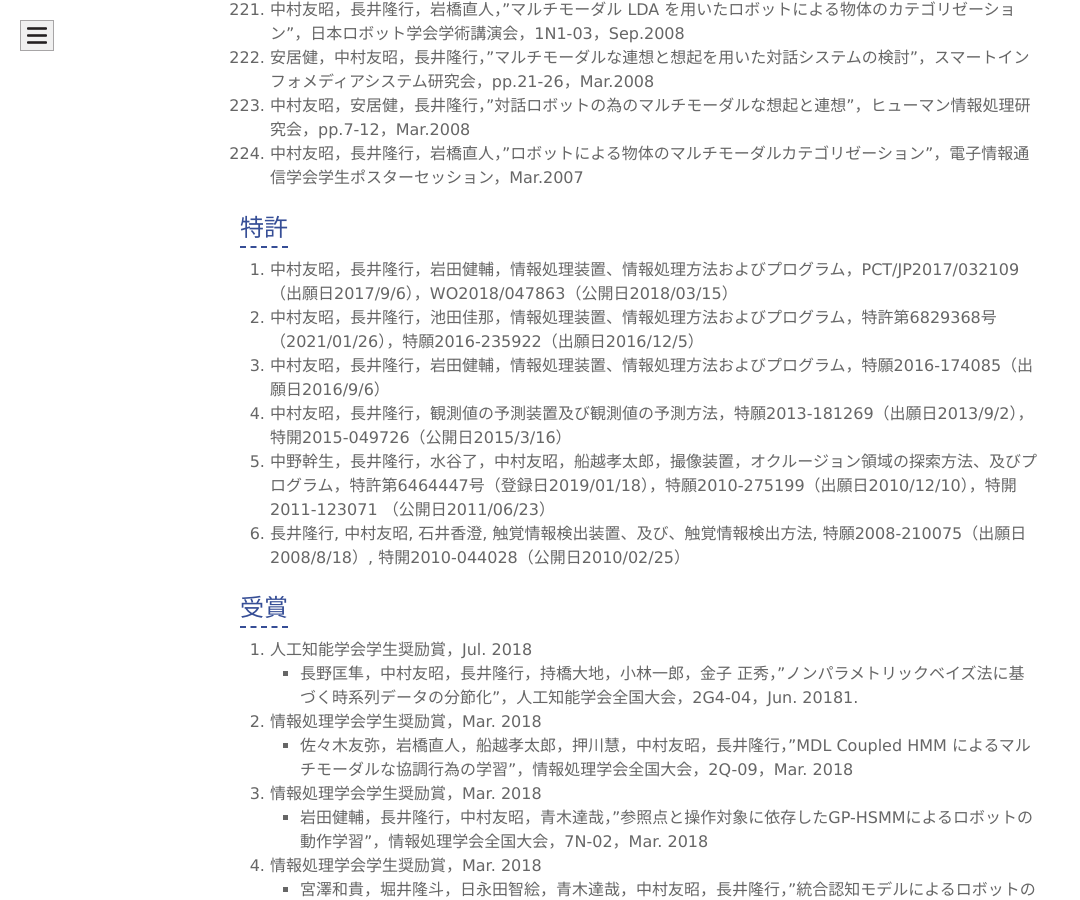
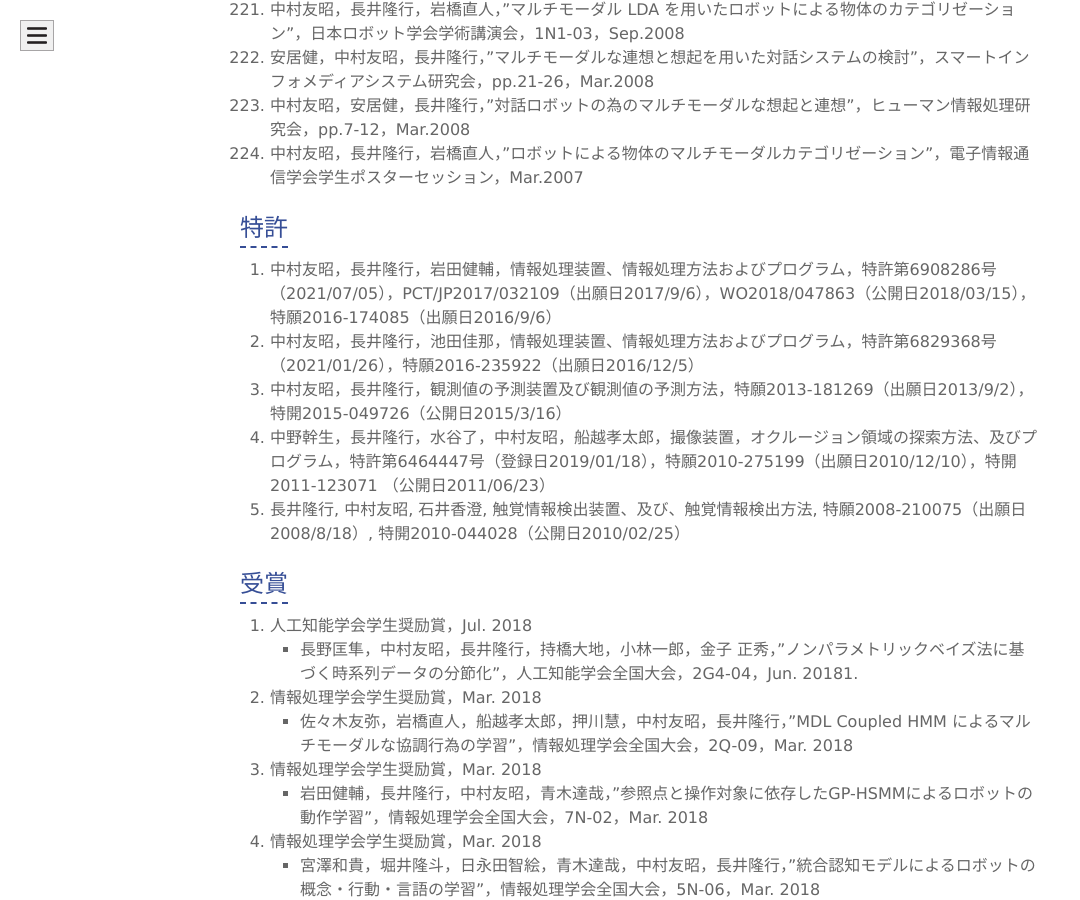
Before and after one commit to naka-lab/naka-lab.github.io, a Jekyll site: the page built from subpages/pub.md, in a window 1280 px wide and 900 px high, scrolled down 19371 px. Shown: the whole window, without its empty margins (0-1080 px from the left). Built offline with Jekyll 4.4.1, drawn with Linux system fonts in a browser that asks for light colours.

Commit message:
Update pub.md

```diff
--- a/subpages/pub.md
+++ b/subpages/pub.md
@@ -359,9 +359,8 @@ Signal Processing, pp. 13-16, Feb. 2020
 
 
 ## 特許
-1. 中村友昭，長井隆行，岩田健輔，情報処理装置、情報処理方法およびプログラム，PCT/JP2017/032109（出願日2017/9/6），WO2018/047863（公開日2018/03/15）
+1. 中村友昭，長井隆行，岩田健輔，情報処理装置、情報処理方法およびプログラム，特許第6908286号 （2021/07/05），PCT/JP2017/032109（出願日2017/9/6），WO2018/047863（公開日2018/03/15），特願2016-174085（出願日2016/9/6）
 1. 中村友昭，長井隆行，池田佳那，情報処理装置、情報処理方法およびプログラム，特許第6829368号（2021/01/26），特願2016-235922（出願日2016/12/5）
-1. 中村友昭，長井隆行，岩田健輔，情報処理装置、情報処理方法およびプログラム，特願2016-174085（出願日2016/9/6）
 1. 中村友昭，長井隆行，観測値の予測装置及び観測値の予測方法，特願2013-181269（出願日2013/9/2），特開2015-049726（公開日2015/3/16）
 1. 中野幹生，長井隆行，水谷了，中村友昭，船越孝太郎，撮像装置，オクルージョン領域の探索方法、及びプログラム，特許第6464447号（登録日2019/01/18），特願2010-275199（出願日2010/12/10），特開2011-123071 （公開日2011/06/23）
 1. 長井隆行, 中村友昭, 石井香澄, 触覚情報検出装置、及び、触覚情報検出方法, 特願2008-210075（出願日2008/8/18）, 特開2010-044028（公開日2010/02/25）
```
